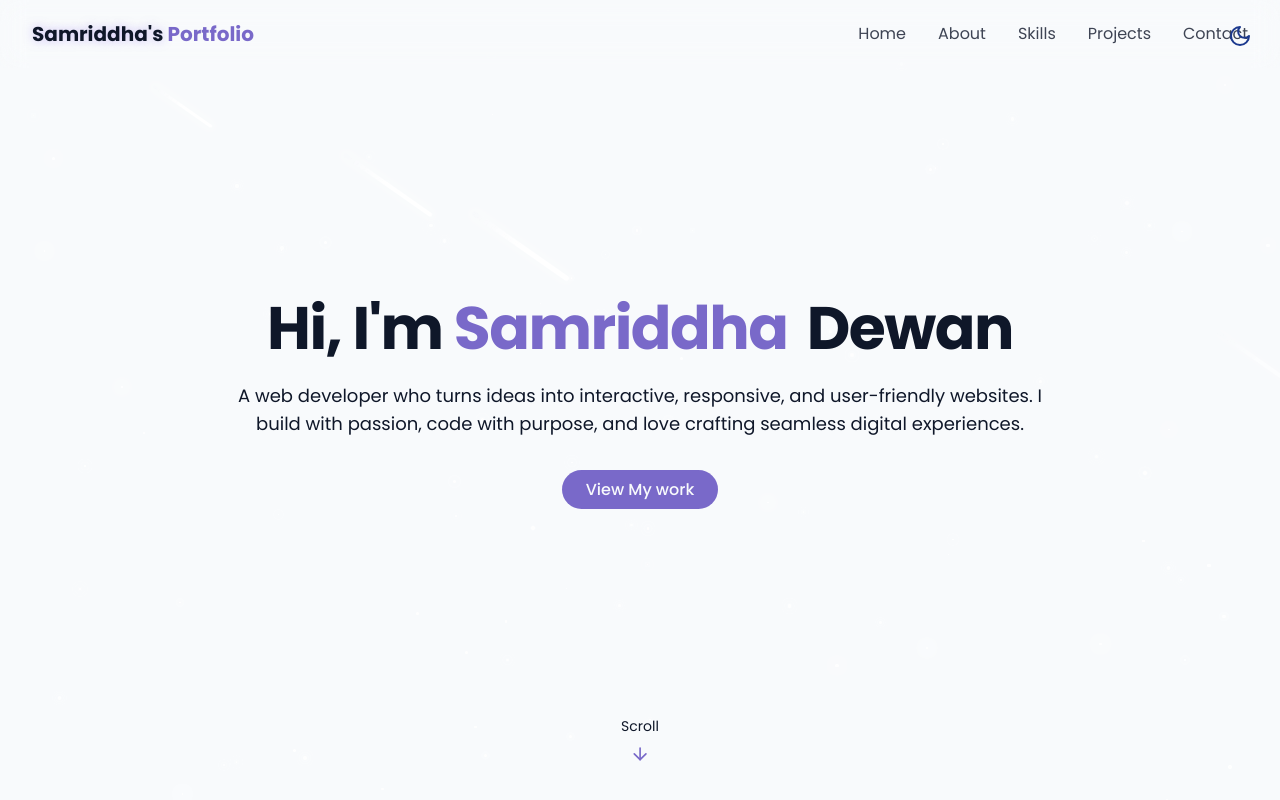
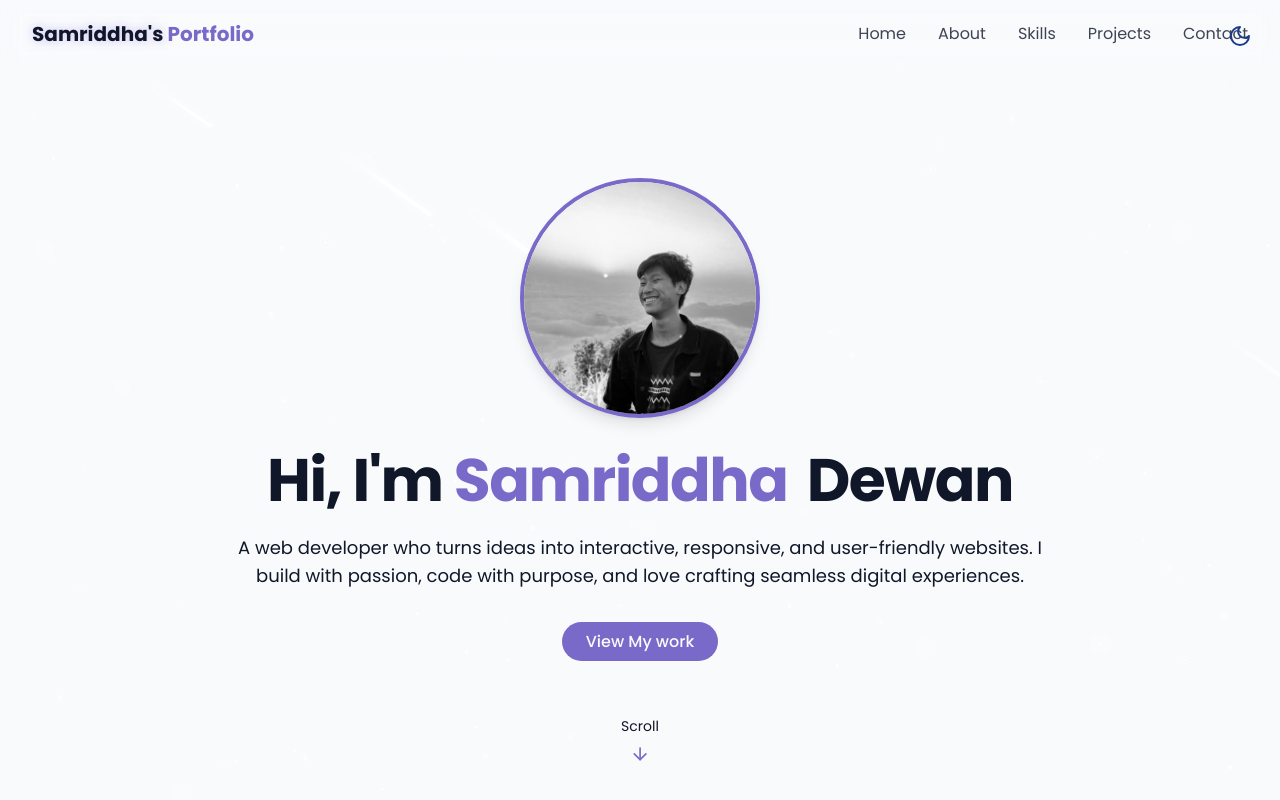
Before and after one commit to Samriddhadewan/PORTFOLIO, a React (Vite) app: page / in a window 1280 px wide. Shown: the top 800 px of the page. Built offline with nearby package versions, Linux system fonts and the light colour scheme.

Commit message:
Updated portfolio: added a profile photo

```diff
--- a/src/components/HeroSection.jsx
+++ b/src/components/HeroSection.jsx
@@ -1,5 +1,5 @@
 import { ArrowBigDown, ArrowDown } from "lucide-react";
-import React from "react";
+import { assets } from "../assets/asstes";
 
 const HeroSection = () => {
   return (
@@ -7,7 +7,12 @@ const HeroSection = () => {
       id="hero"
       className="relative min-h-screen flex flex-col items-center justify-center px-4"
     >
-      <div className="container max-w-4xl mx-auto z-10">
+      <div className="flex flex-col items-center justify-center md:flex-row w-full h-full">
+              <div className="container max-w-4xl mx-auto z-10">
+                {/* profile pic  */}
+            <div className=" my-8 mx-auto flex items-center justify-center">
+              <img src={assets.profile2} alt="" className="w-60 h-60 rounded-full object-cover border-4 border-primary shadow-lg" />
+            </div>
         <div className="space-y-6">
           <h1 className="text-4xl md:text-6xl font-bold tracking-tight">
             <span className="opacity-0 animate-fade-in"> Hi, I'm</span>
@@ -32,6 +37,7 @@ const HeroSection = () => {
             </a>
           </div>
         </div>
+        </div>
       </div>
       <div className="absolute bottom-8 left-1/2 transform -translate-x-1/2 flex flex-col items-center animate-bounce">
         <span className="text-sm text-muted-foreground mb-2">Scroll</span>
```
Also changed, not shown: src/assets/asstes.js (+6 -1 lines), src/assets/profile.jpg (added), src/assets/profile2.jpg (added).
